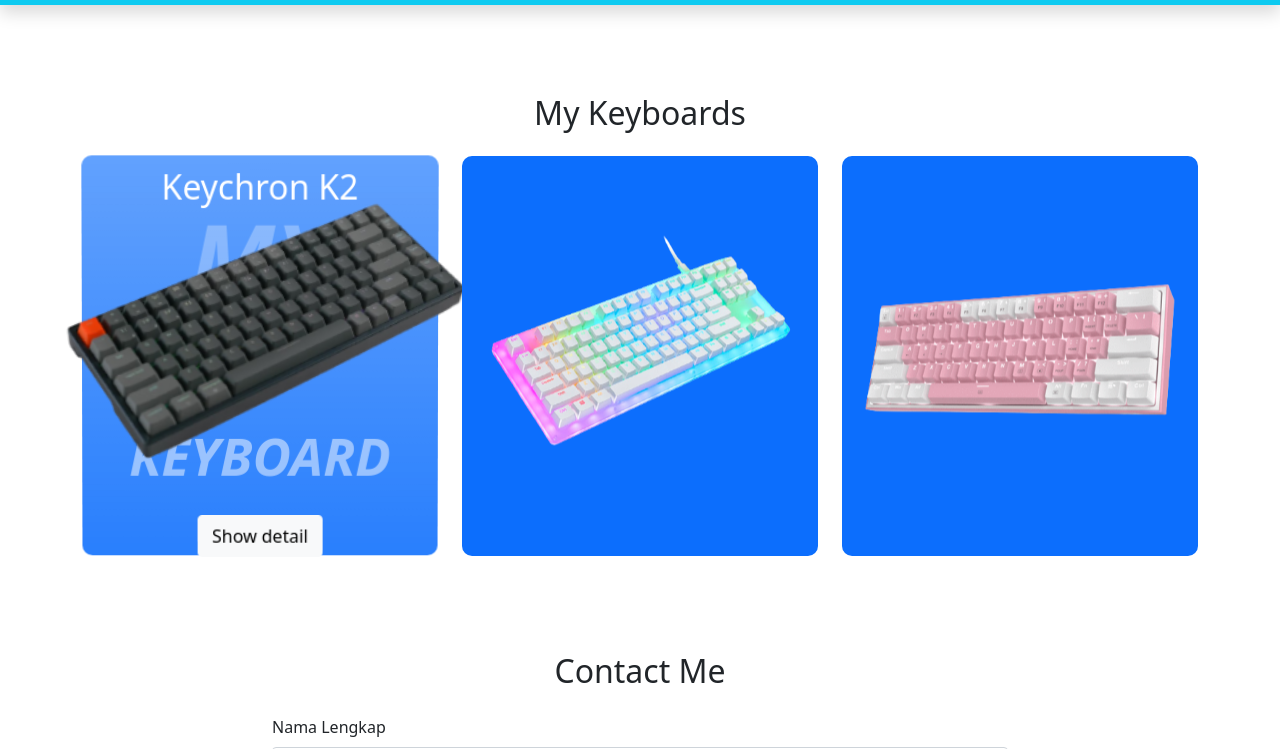
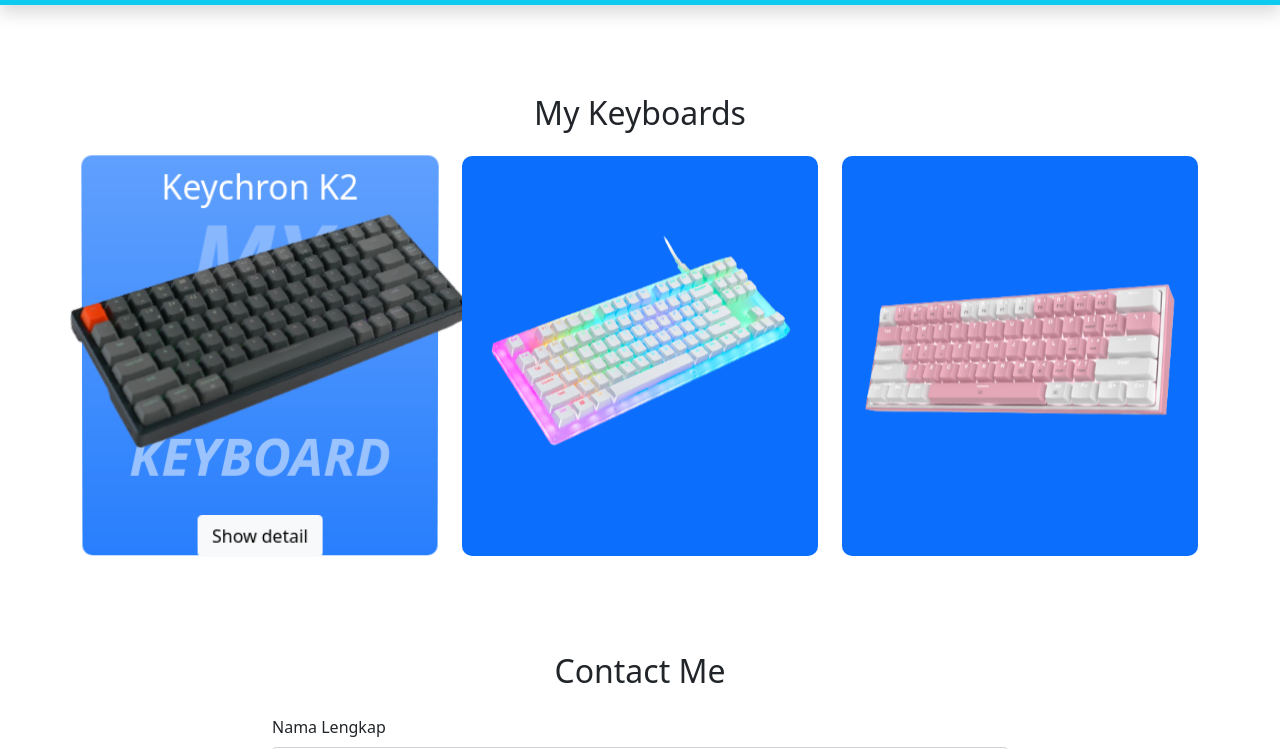
Before and after one commit to repositoriku/repositoriku.github.io, a plain HTML site: page index.html in a window 1280 px wide. In both pictures the pointer is over the picture 260 px from the left and 1882 px from the top of the page. Shown: the part 1533-2282 px from the top of the page. Drawn offline with nearby package versions, Linux system fonts and the light colour scheme.

Commit message:
merubah web

```diff
--- a/index.html
+++ b/index.html
@@ -203,16 +203,19 @@
     <!-- Option 1: Bootstrap Bundle with Popper -->
     <script src="https://cdn.jsdelivr.net/npm/bootstrap@5.0.2/dist/js/bootstrap.bundle.min.js" integrity="sha384-MrcW6ZMFYlzcLA8Nl+NtUVF0sA7MsXsP1UyJoMp4YLEuNSfAP+JcXn/tWtIaxVXM" crossorigin="anonymous"></script>
 
+    <!-- Vanilla tilt.js -->
+
     <script type="text/javascript" src="js/vanilla-tilt.min.js"></script>
 
     <script type="text/javascript" src="js/vanilla-tilt.min.js"></script>
     <script type="text/javascript">
       VanillaTilt.init(document.querySelectorAll(".keyboard-box"), {
         max: 25,
-        speed: 4000,
+        speed: 5000,
         scale: 1.0,
         glare: true,
       });
     </script>
+    <!-- Akhir Vanilla Tilt.js -->
   </body>
 </html>
--- a/style.css
+++ b/style.css
@@ -97,6 +97,6 @@
 }
 
 .keyboard-box:hover .keyboard-img {
-  transform: translate3d(-50%, -50%, 100px) rotate(5deg) scale(1.2);
+  transform: translate3d(-50%, -50%, 100px) rotate(10deg) scale(1.2);
 }
 /* Akhir Keyboard section */
```
